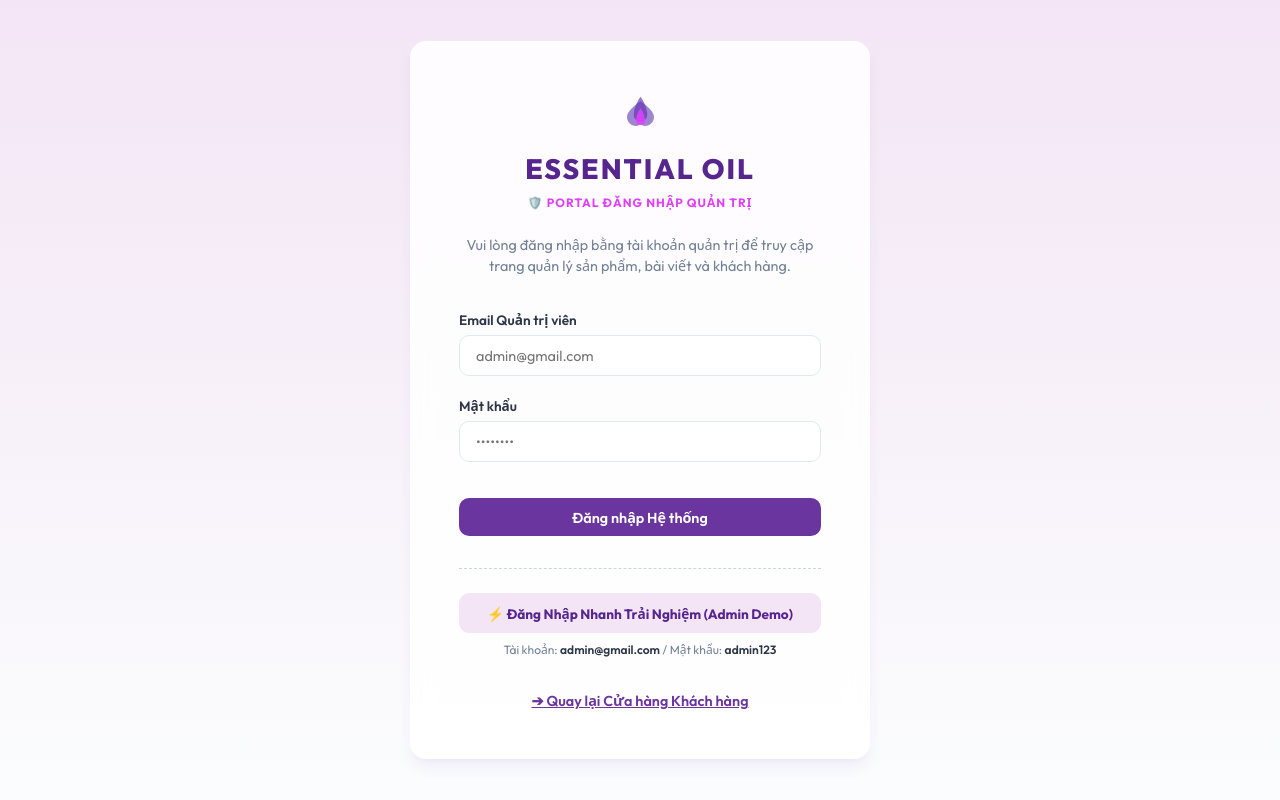
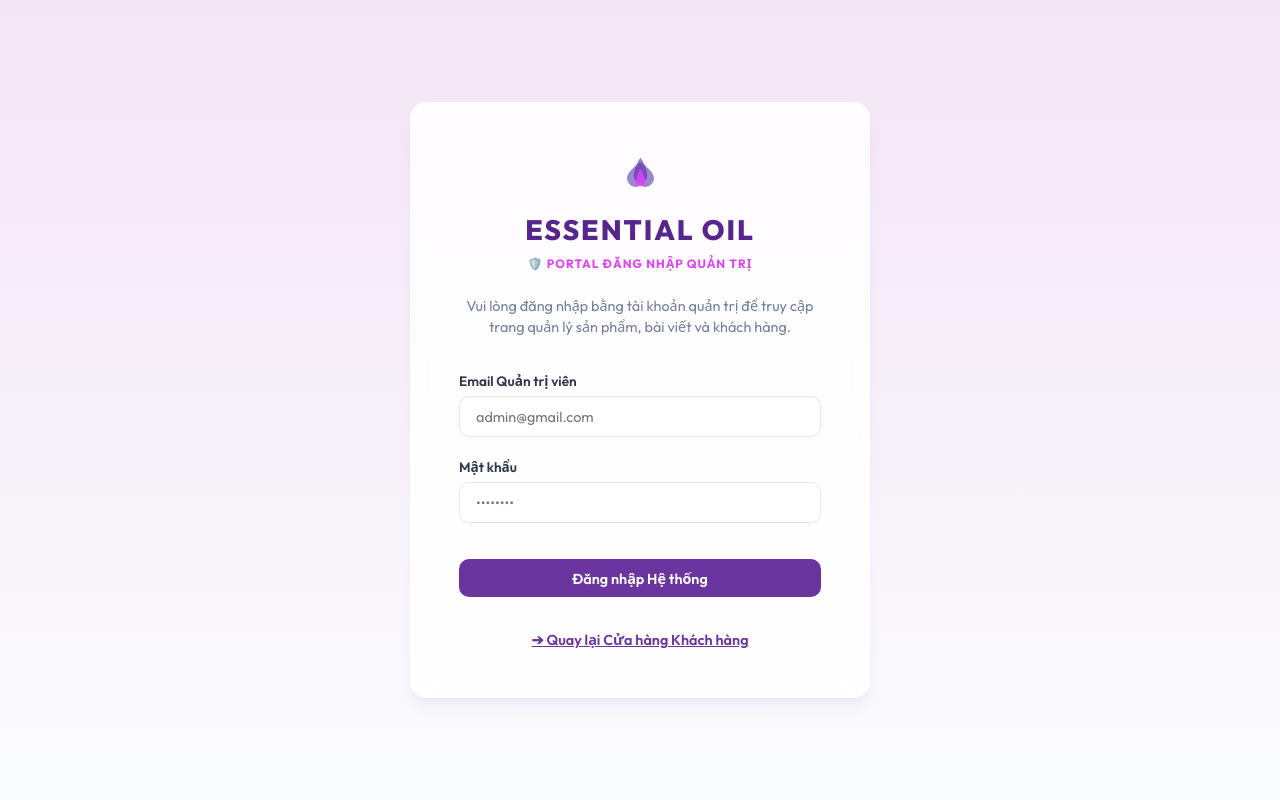
Before and after one commit to VuThanhunited/Tinh_dau, a React (Vite) app in the folder admin/: page /login in a window 1280 px wide. Built offline with nearby package versions, Linux system fonts and the light colour scheme; no server answers.

Commit message:
Remove quick login helper for production deployment

```diff
--- a/admin/src/pages/Auth.jsx
+++ b/admin/src/pages/Auth.jsx
@@ -37,14 +37,7 @@ const Auth = () => {
     }
   };
 
-  const handleQuickAdminLogin = async () => {
-    setLocalError('');
-    setLocalSuccess('');
-    try {
-      await login('admin@gmail.com', 'admin123');
-      setLocalSuccess('Đăng nhập Quản trị viên Thử nghiệm thành công!');
-    } catch (err) {}
-  };
+
 
   return (
     <div className="admin-auth-page bg-lavender-gradient">
@@ -110,19 +103,6 @@ const Auth = () => {
             </button>
           </form>
 
-          {/* Quick Demo Helper */}
-          <div className="admin-quick-login-helper">
-            <button
-              className="btn-quick-admin-login"
-              onClick={handleQuickAdminLogin}
-              disabled={loading}
-            >
-              ⚡ Đăng Nhập Nhanh Trải Nghiệm (Admin Demo)
-            </button>
-            <div className="quick-credentials-tip">
-              Tài khoản: <span>admin@gmail.com</span> / Mật khẩu: <span>admin123</span>
-            </div>
-          </div>
 
           <div className="admin-auth-footer">
             <a href="http://localhost:5173" className="back-to-shop-link">➔ Quay lại Cửa hàng Khách hàng</a>
```
